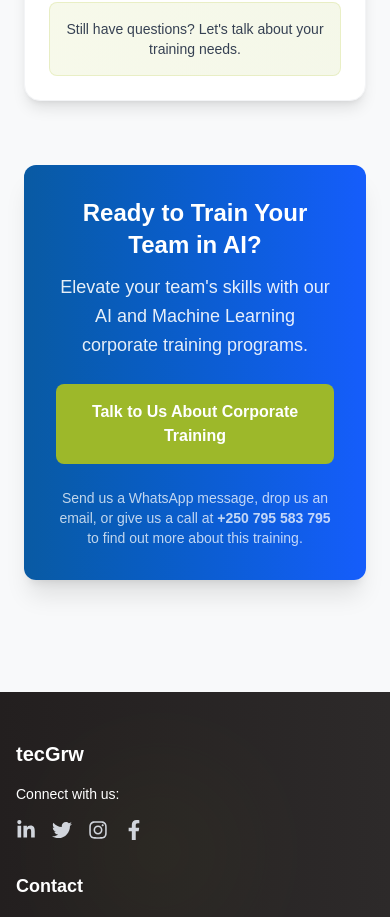
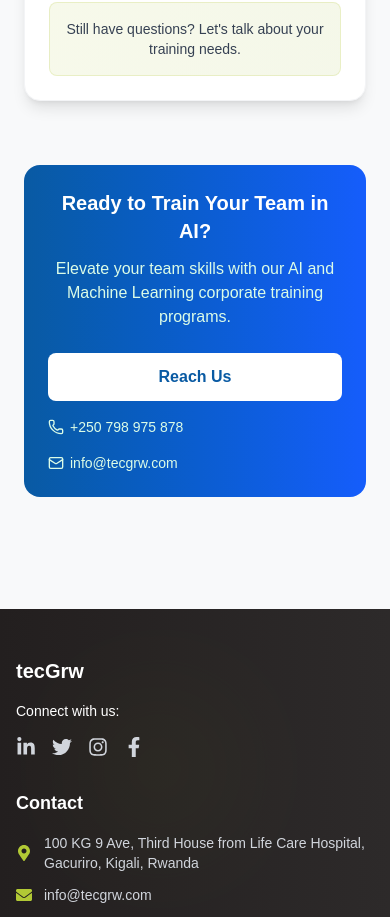
Before and after one commit to tecGrwLtd/tecgrw-website, a Next.js app: page /trainings/corporate-trainings in a window 390 px wide. Shown: the part 2145-3062 px from the top of the page. Built offline with nearby package versions, Linux system fonts and the light colour scheme; no server answers.

Commit message:
refactor(trainings): add reusable cta

```diff
--- a/src/app/(main)/trainings/corporate-trainings/page.js
+++ b/src/app/(main)/trainings/corporate-trainings/page.js
@@ -1,7 +1,7 @@
 import Features from "@/components/trainings/Features";
 import HowWeWork from "@/components/trainings/HowWeWork";
 import FAQSection from "@/components/trainings/FQA"
-import CorporateCTASection from "@/components/trainings/CorporateCTASection";
+import TrainingCTA from "@/components/trainings/TrainingCTA";
 
 export default function CorporateTrainingPage() {
   return (
@@ -24,7 +24,12 @@
         <div className="mb-16">
           <FAQSection />
         </div>
-        <CorporateCTASection />
+        <TrainingCTA
+                  heading={"Ready to Train Your Team in AI?"}
+                  subHeading={"Elevate your team skills with our AI and Machine Learning corporate training programs."}
+                  bgColor={"bg-gradient-to-r from-[#095aa3] to-blue-600"}
+                  contactUs={"Reach Us"}
+        />
       </section>
     </>
   );
--- a/src/components/education/ShortCustomizedCourse.js
+++ b/src/components/education/ShortCustomizedCourse.js
@@ -1,7 +1,8 @@
 "use client";
 
-import Link from 'next/link';
-import { Clock, Users, MapPin, CheckCircle, Phone, Mail } from 'lucide-react';
+import { Clock, Users, MapPin, CheckCircle} from 'lucide-react';
+
+import TrainingCTA from "@/components/trainings/TrainingCTA";
 
 const ShortCustomizedCourse = () => {
   const courseFeatures = [
@@ -44,28 +45,11 @@
           </p>
         </div>
       </div>
-
-      {/* CTA Section */}
-      <div className="mt-12 bg-gradient-to-br from-[#b2c935] to-[#9db82a] rounded-2xl p-6 sm:p-8 text-white text-center">
-        <h3 className="text-xl sm:text-2xl font-bold mb-3">Ready to Get Started?</h3>
-        <p className="text-green-100 mb-6">Contact us to discuss a customized program for you or your team.</p>
-        <div className="flex flex-col sm:flex-row justify-center gap-4">
-          <Link
-            href="/contact"
-            className="flex-1 sm:flex-none w-full sm:w-auto text-center py-3 px-6 bg-white text-[#095aa3] font-semibold rounded-lg hover:bg-blue-50 transition-colors duration-200"
-          >
-            Contact Us
-          </Link>
-          <div className="flex flex-col sm:flex-row gap-4 text-sm justify-center">
-            <a href="tel:+250798975878" className="flex items-center gap-1.5 text-green-100 hover:text-white transition-colors">
-              <Phone className="w-4 h-4" /> +250 798 975 878
-            </a>
-            <a href="mailto:info@tecgrw.com" className="flex items-center gap-1.5 text-green-100 hover:text-white transition-colors">
-              <Mail className="w-4 h-4" /> info@tecgrw.com
-            </a>
-          </div>
-        </div>
-      </div>
+      <TrainingCTA heading={"Ready to Get Started?"}
+                    subHeading={"Contact us to discuss a customized program for you or your team."}
+                    bgColor={"bg-gradient-to-br from-[#b2c935] to-[#9db82a]"}
+                    contactUs={"Let's connect"}
+      />
     </section>
   );
 };
--- a/src/components/trainings/CorporateCTASection.js
+++ /dev/null
@@ -1,23 +0,0 @@
-import Link from "next/link";
-
-const CorporateCTASection = () => {
- return (
-        <div className="bg-gradient-to-r from-[#095aa3] to-blue-600 rounded-xl shadow-xl overflow-hidden">
-          <div className="p-8 text-center text-white space-y-6">
-            <div className="space-y-3">
-              <h3 className="text-2xl lg:text-2xl font-bold">Ready to Train Your Team in AI?</h3>
-              <p className="text-lg opacity-90 max-w-lg mx-auto leading-relaxed">Elevate your team&apos;s skills with our AI and Machine Learning corporate training programs.</p>
-            </div>
-            <Link
-              href="/contact"
-              className="inline-block bg-[#9db82a] hover:bg-[#b2c935] text-white font-semibold px-8 py-4 rounded-lg transition-colors duration-200 transform hover:scale-105"
-            >
-              Talk to Us About Corporate Training
-            </Link>
-            <p className="text-sm opacity-75 max-w-md mx-auto">Send us a WhatsApp message, drop us an email, or give us a call at <span className="font-semibold">+250 795 583 795</span> to find out more about this training.</p>
-          </div>
-        </div>
-    );
-};
-
-export default CorporateCTASection;
--- /dev/null
+++ b/src/components/trainings/TrainingCTA.js
@@ -0,0 +1,31 @@
+"use client";
+
+import Link from 'next/link';
+import {Phone, Mail } from 'lucide-react';
+
+const TrainingCTA = ({heading, subHeading, bgColor, contactUs}) => {
+  return (
+      <div className={`mt-12 ${bgColor} rounded-2xl p-6 sm:p-8 text-white text-center`}>
+        <h3 className="text-xl sm:text-2xl font-bold mb-3">{heading}</h3>
+        <p className="text-green-100 mb-6">{subHeading}</p>
+        <div className="flex flex-col sm:flex-row justify-center gap-4">
+          <Link
+            href="/contact"
+            className="flex-1 sm:flex-none w-full sm:w-auto text-center py-3 px-6 bg-white text-[#095aa3] font-semibold rounded-lg hover:bg-blue-50 transition-colors duration-200"
+          >
+            {contactUs}
+          </Link>
+          <div className="flex flex-col sm:flex-row gap-4 text-sm justify-center">
+            <a href="tel:+250798975878" className="flex items-center gap-1.5 text-green-100 hover:text-white transition-colors">
+              <Phone className="w-4 h-4" /> +250 798 975 878
+            </a>
+            <a href="mailto:info@tecgrw.com" className="flex items-center gap-1.5 text-green-100 hover:text-white transition-colors">
+              <Mail className="w-4 h-4" /> info@tecgrw.com
+            </a>
+          </div>
+        </div>
+      </div>
+  )
+}
+
+export default TrainingCTA
```
